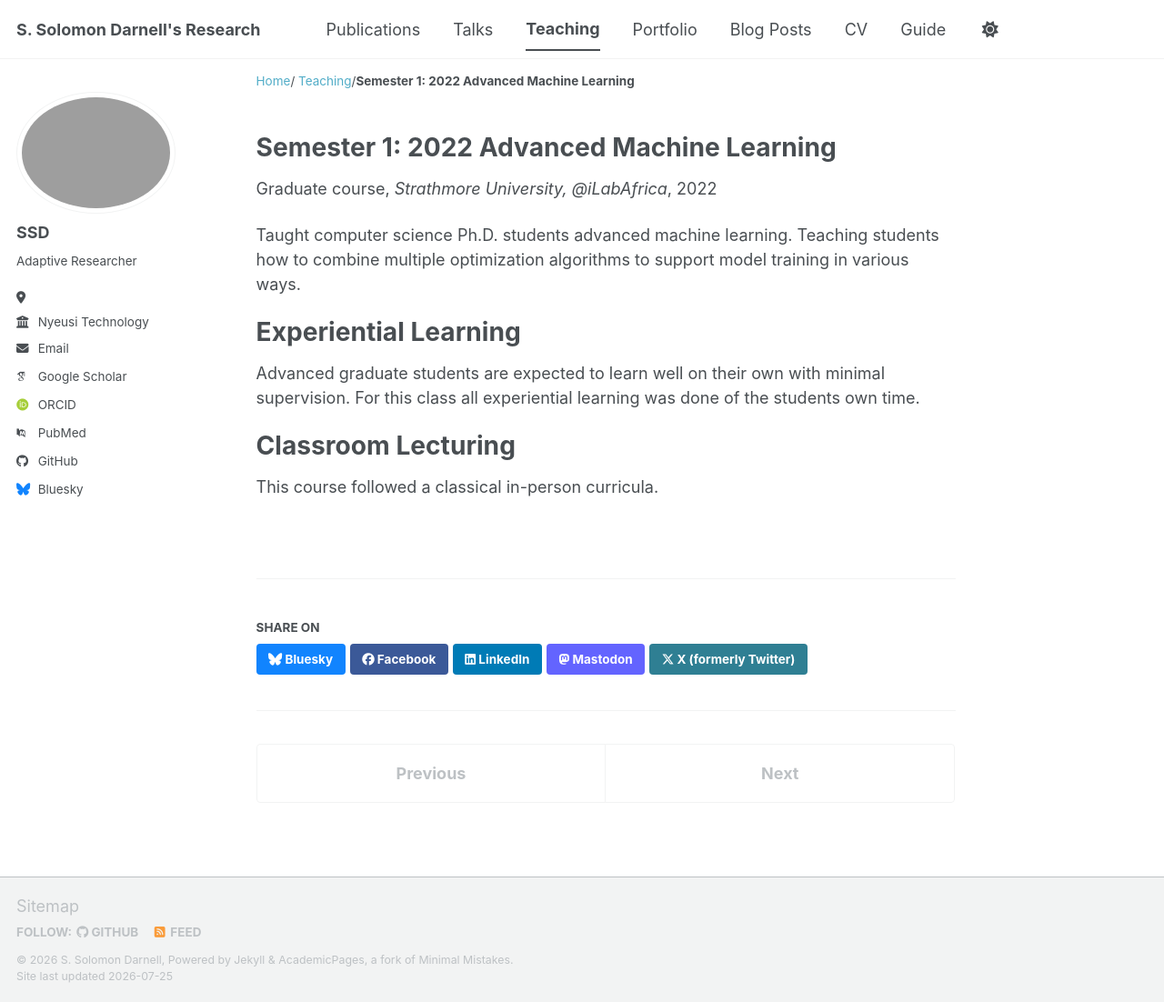
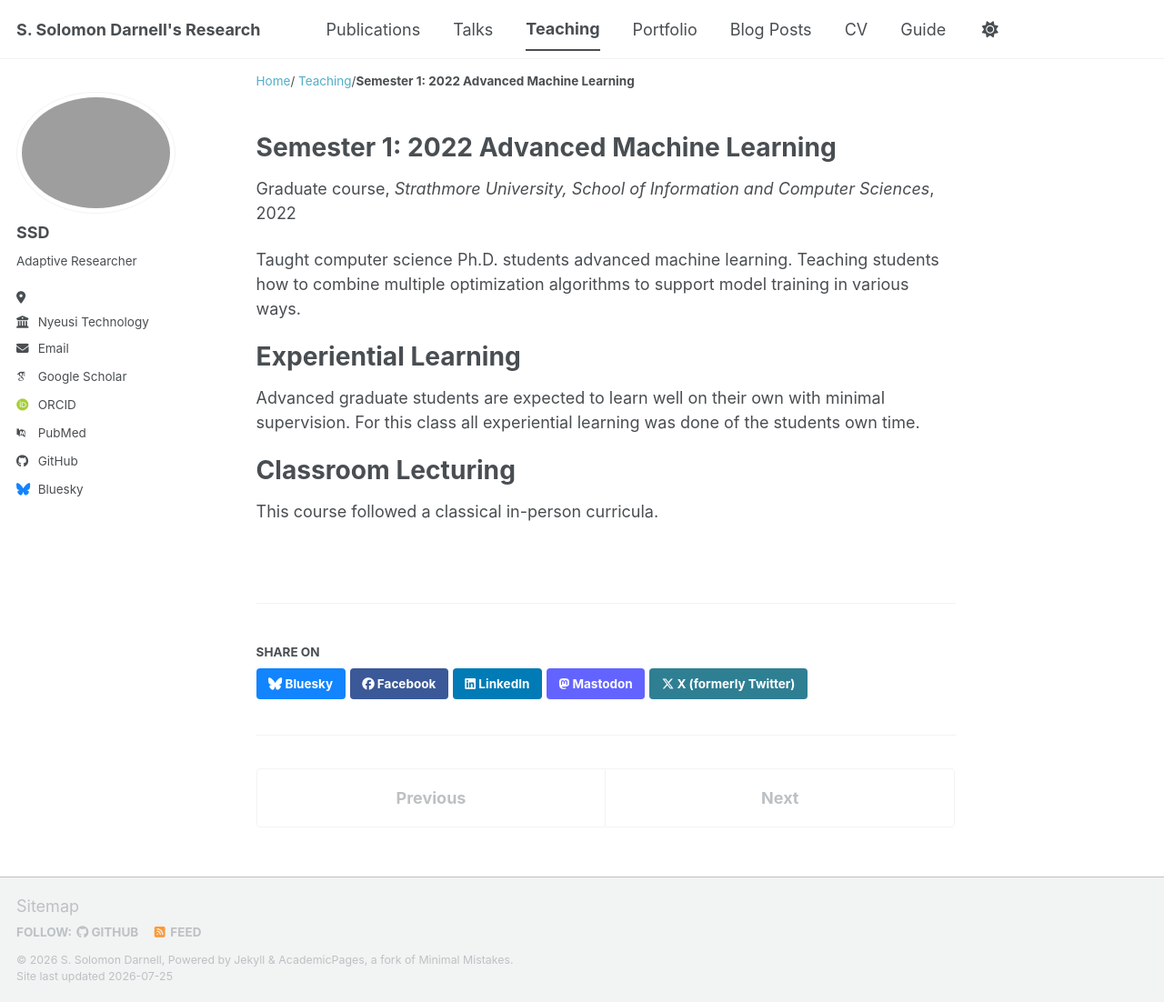
Before and after one commit to ShelbySolomonDarnell/shelbysolomondarnell.github.io, a Jekyll site: the page built from _teaching/2022-spring-strathmore-2.md, in a window 1280 px wide and 1102 px high. Shown: the whole window at 91% size. Built offline with Jekyll 4.4.1, drawn with Linux system fonts in a browser that asks for light colours; some web fonts are replaced; a script bundle is joined from its source files by our own code; library files that are not in the unit come from our copies.

Commit message:
changed venue in one teaching experience

```diff
--- a/_teaching/2022-spring-strathmore-2.md
+++ b/_teaching/2022-spring-strathmore-2.md
@@ -3,7 +3,7 @@ title: "Semester 1: 2022 Advanced Machine Learning"
 collection: teaching
 type: "Graduate course"
 permalink: /teaching/2022-spring-strathmore-2
-venue: "Strathmore University, @iLabAfrica"
+venue: "Strathmore University, School of Information and Computer Sciences"
 date: 2022-01-07
 location: "Nairobi, Nairobi County, KENYA"
 ---
```
